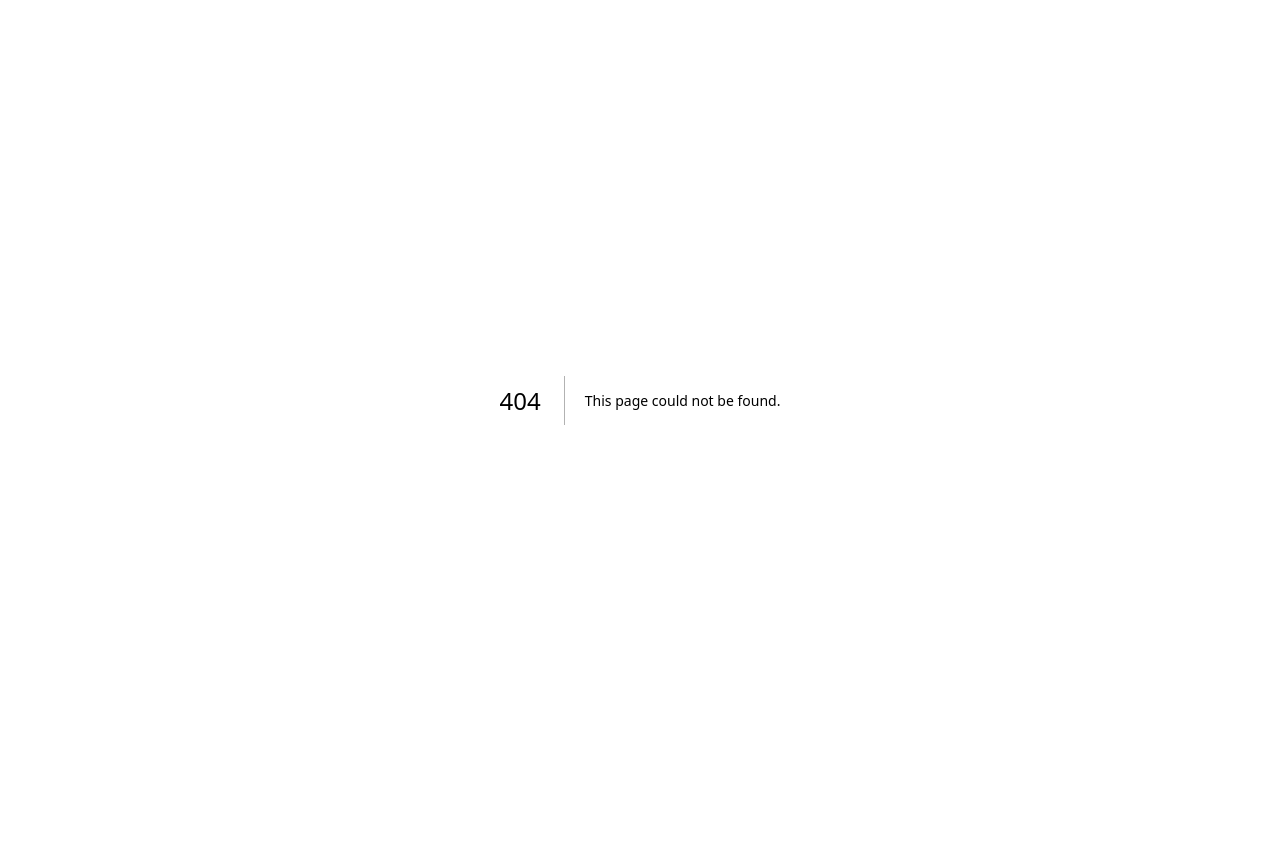
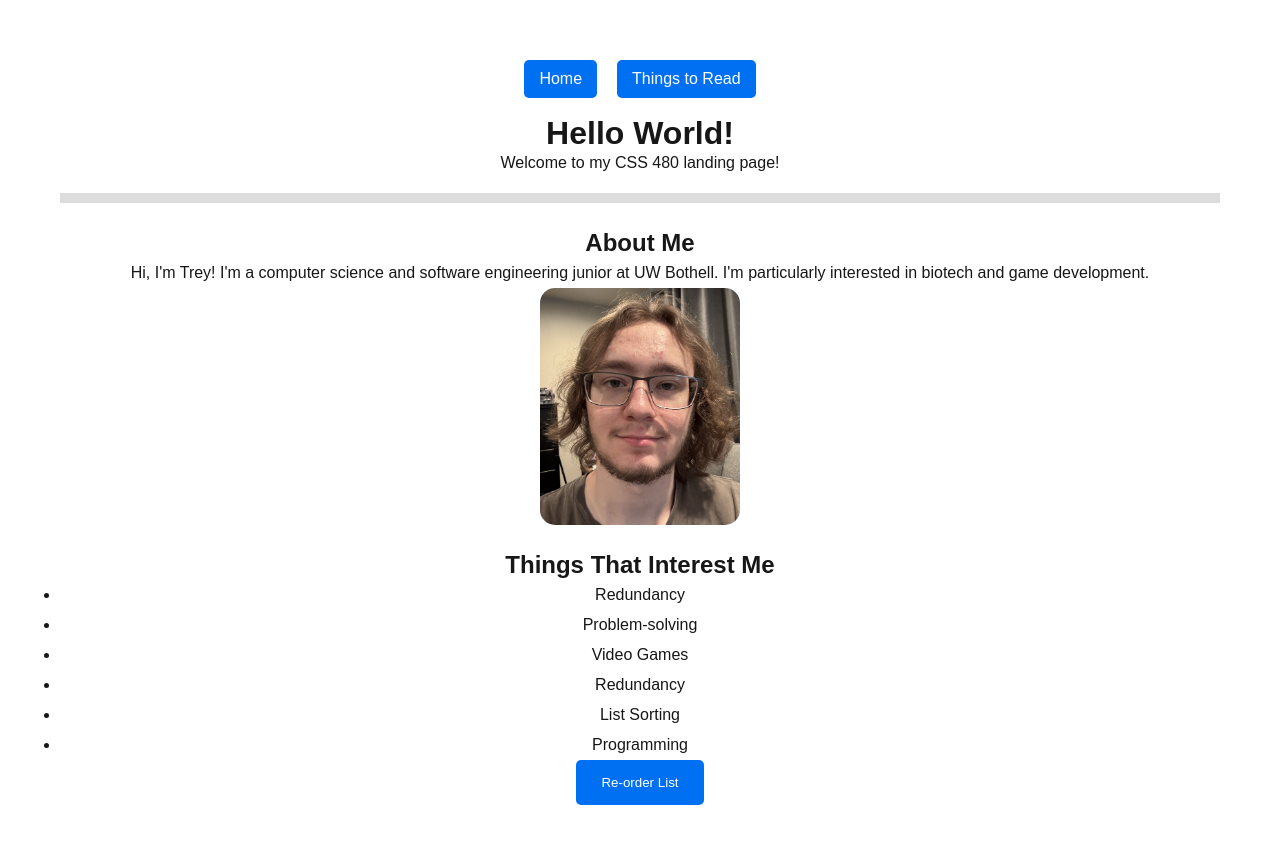
Before and after one commit to Trayouras/css-480-hello-world-new, a Next.js app: page /home in a window 1280 px wide. Before the commit this address had no page. Shown: the top 844 px of the page. Before the commit the page ends 800 px from the top, so only its background shows below. Built offline with nearby package versions, Linux system fonts and the light colour scheme.

Commit message:
formatted right I think

```diff
--- a/src/app/page.js
+++ b/src/app/home/page.js
@@ -1,7 +1,7 @@
 'use client';
 
 import React, { useState } from 'react';
-import Navbar from "./navbar";
+import Navbar from "../navbar";
 
 
 export default function Home() {
--- a/src/app/navbar.js
+++ b/src/app/navbar.js
@@ -7,12 +7,13 @@ export default function Navbar() {
             <Link href="/" passHref>
                 <button style={styles.button}>Home</button>
             </Link>
-            <Link href="things-to-read/page.js" passHref>
+            <Link href="/things-to-read" passHref>
                 <button style={styles.button}>Things to Read</button>
             </Link>
         </nav>
     );
 }
+
 
 const styles = {
     nav: {
```
